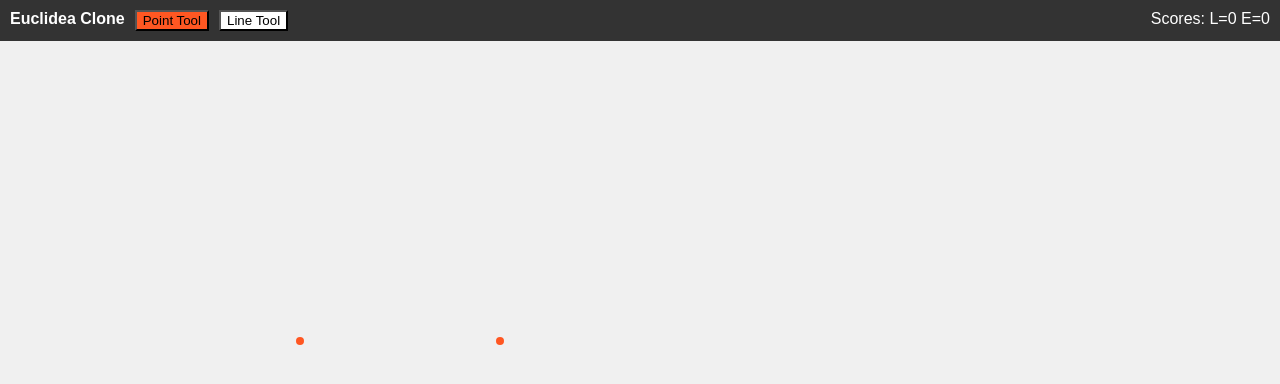
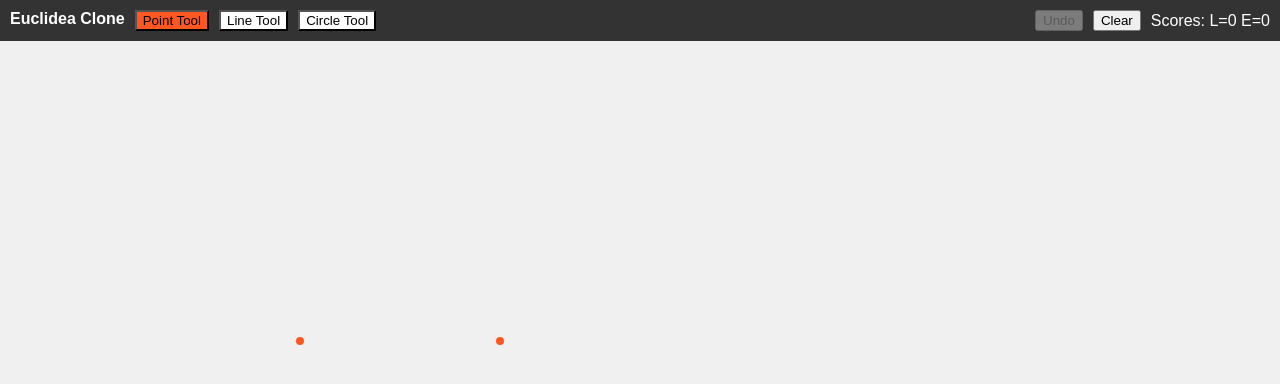
Before and after one commit to hoonban-bit/euclidea-clone, a React (Vite) app: page / in a window 1280 px wide. Shown: the top 384 px of the page. Built offline with nearby package versions, Linux system fonts and the light colour scheme.

Commit message:
feat: Implement Circle Tool, Undo, and Clear mechanics

```diff
--- a/src/board.ts
+++ b/src/board.ts
@@ -86,4 +86,15 @@ export class Board {
 
     return closest;
   }
+
+  clone(): Board {
+    const newBoard = new Board();
+    // We can safely copy references to Points, Lines, and Circles because they are currently treated as immutable structs
+    newBoard.points = [...this.points];
+    newBoard.lines = [...this.lines];
+    newBoard.circles = [...this.circles];
+    newBoard.operationCountL = this.operationCountL;
+    newBoard.operationCountE = this.operationCountE;
+    return newBoard;
+  }
 }
--- /dev/null
+++ b/src/tools/CircleTool.ts
@@ -0,0 +1,48 @@
+import { Tool } from "./Tool";
+import { Board } from "../board";
+import { Point, Circle } from "../entities";
+
+export class CircleTool implements Tool {
+  private snapRadius: number;
+  public startPoint: Point | null = null;
+  public currentDraftPoint: Point | null = null;
+
+  constructor(snapRadius = 10) {
+    this.snapRadius = snapRadius;
+  }
+
+  onDown(rawPoint: Point, board: Board): void {
+    const snapped = board.getSnapPoint(rawPoint, this.snapRadius);
+    this.startPoint = snapped || rawPoint;
+
+    // Auto-add the start point to the board if it's new
+    board.addPoint(this.startPoint);
+  }
+
+  onMove(rawPoint: Point, board: Board): void {
+    if (!this.startPoint) return;
+    const snapped = board.getSnapPoint(rawPoint, this.snapRadius);
+    this.currentDraftPoint = snapped || rawPoint;
+  }
+
+  onUp(rawPoint: Point, board: Board): void {
+    if (!this.startPoint) return;
+
+    const snapped = board.getSnapPoint(rawPoint, this.snapRadius);
+    const endPoint = snapped || rawPoint;
+
+    // A circle requires two distinct points (radius > 0)
+    if (!this.startPoint.equals(endPoint)) {
+      board.addPoint(endPoint);
+      const newCircle = Circle.fromCenterAndPoint(this.startPoint, endPoint);
+      board.addCircle(newCircle);
+    }
+
+    this.reset();
+  }
+
+  reset(): void {
+    this.startPoint = null;
+    this.currentDraftPoint = null;
+  }
+}
--- a/src/ui/App.tsx
+++ b/src/ui/App.tsx
@@ -2,6 +2,7 @@ import React, { useRef, useEffect, useState, MouseEvent } from 'react';
 import { Board } from '../board';
 import { PointTool } from '../tools/PointTool';
 import { LineTool } from '../tools/LineTool';
+import { CircleTool } from '../tools/CircleTool';
 import { Point } from '../entities';
 import { Tool } from '../tools/Tool';
 
@@ -9,7 +10,11 @@ const SNAP_RADIUS = 15;
 
 const App: React.FC = () => {
   const canvasRef = useRef<HTMLCanvasElement>(null);
-  const [board] = useState(() => new Board());
+
+  // Undo History
+  const [history, setHistory] = useState<Board[]>([]);
+  const [board, setBoard] = useState(() => new Board());
+
   const [activeTool, setActiveTool] = useState<Tool>(new PointTool(SNAP_RADIUS));
   const [toolName, setToolName] = useState<string>("Point");
 
@@ -20,6 +25,7 @@ const App: React.FC = () => {
     // Add some initial geometry for testing
     board.addPoint(new Point(300, 300));
     board.addPoint(new Point(500, 300));
+    setHistory([board.clone()]);
     renderCanvas();
   }, []);
 
@@ -28,6 +34,32 @@ const App: React.FC = () => {
     setToolName(name);
     tool.reset();
     renderCanvas();
+  };
+
+  const saveHistory = () => {
+    setHistory(prev => [...prev, board.clone()]);
+  };
+
+  const handleUndo = () => {
+    if (history.length > 1) {
+      const newHistory = [...history];
+      newHistory.pop(); // Remove current state
+      const previousState = newHistory[newHistory.length - 1];
+      setBoard(previousState.clone());
+      setHistory(newHistory);
+      // We must reset the active tool to prevent draft artifacts
+      activeTool.reset();
+    }
+  };
+
+  const handleClear = () => {
+    const newBoard = new Board();
+    // Maintain the starting 2 points
+    newBoard.addPoint(new Point(300, 300));
+    newBoard.addPoint(new Point(500, 300));
+    setBoard(newBoard);
+    setHistory([newBoard.clone()]);
+    activeTool.reset();
   };
 
   const getCanvasPoint = (e: MouseEvent<HTMLCanvasElement>): Point => {
@@ -52,7 +84,15 @@ const App: React.FC = () => {
 
   const handlePointerUp = (e: MouseEvent<HTMLCanvasElement>) => {
     const p = getCanvasPoint(e);
+    const countBefore = board.points.length + board.lines.length + board.circles.length;
+
     activeTool.onUp(p, board);
+
+    const countAfter = board.points.length + board.lines.length + board.circles.length;
+    if (countAfter > countBefore) {
+      // Something was successfully added
+      saveHistory();
+    }
     renderCanvas();
   };
 
@@ -102,13 +142,20 @@ const App: React.FC = () => {
       ctx.fill();
     });
 
-    // Draw Drafts for Line Tool
-    if (activeTool instanceof LineTool && activeTool.startPoint && activeTool.currentDraftPoint) {
+    // Draw Drafts for Line and Circle Tools
+    if (activeTool.startPoint && activeTool.currentDraftPoint) {
       ctx.strokeStyle = '#999';
       ctx.setLineDash([5, 5]);
       ctx.beginPath();
-      ctx.moveTo(activeTool.startPoint.x, activeTool.startPoint.y);
-      ctx.lineTo(activeTool.currentDraftPoint.x, activeTool.currentDraftPoint.y);
+
+      if (activeTool instanceof LineTool) {
+        ctx.moveTo(activeTool.startPoint.x, activeTool.startPoint.y);
+        ctx.lineTo(activeTool.currentDraftPoint.x, activeTool.currentDraftPoint.y);
+      } else if (activeTool instanceof CircleTool) {
+        const radius = activeTool.startPoint.distanceTo(activeTool.currentDraftPoint);
+        ctx.arc(activeTool.startPoint.x, activeTool.startPoint.y, radius, 0, Math.PI * 2);
+      }
+
       ctx.stroke();
       ctx.setLineDash([]);
     }
@@ -147,8 +194,17 @@ const App: React.FC = () => {
         >
           Line Tool
         </button>
-        <div style={{ marginLeft: 'auto' }}>
-          Scores: L={board.operationCountL} E={board.operationCountE}
+        <button
+          onClick={() => selectTool("Circle", new CircleTool(SNAP_RADIUS))}
+          style={{ background: toolName === "Circle" ? '#ff5722' : '#fff' }}
+        >
+          Circle Tool
+        </button>
+
+        <div style={{ marginLeft: 'auto', display: 'flex', gap: '10px' }}>
+          <button onClick={handleUndo} disabled={history.length <= 1}>Undo</button>
+          <button onClick={handleClear}>Clear</button>
+          <span style={{ margin: 'auto 0' }}>Scores: L={board.operationCountL} E={board.operationCountE}</span>
         </div>
       </div>
       <div style={{ flex: 1, position: 'relative' }}>
```
Also changed, not shown: 1 other file (tests, documents, lock files or other folders).
